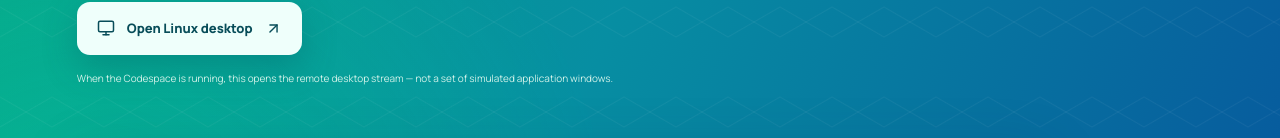
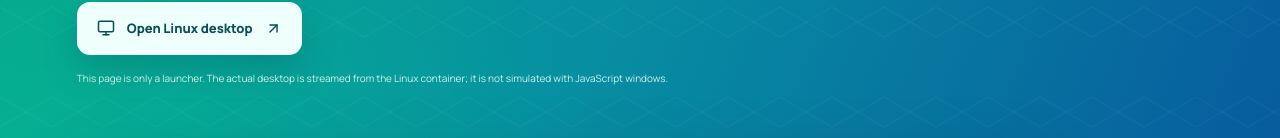
Before and after one commit to Jershone/BrowserOS, a React (Vite) app: page / in a window 1280 px wide. Shown: the part 473-611 px from the top of the page. Built offline with nearby package versions, Linux system fonts and the light colour scheme.

Commit message:
Link static project page to real Codespaces Linux desktop

```diff
--- a/src/App.tsx
+++ b/src/App.tsx
@@ -20,6 +20,8 @@ export default function App() {
   const desktopUrl = useMemo(getDesktopUrl, []);
   const onCodespaces = /app\.github\.dev$/.test(window.location.hostname);
   const local = window.location.hostname === 'localhost' || window.location.hostname === '127.0.0.1';
+  const destination = onCodespaces || local ? desktopUrl : 'https://github.com/Jershone/BrowserOS/codespaces';
+  const buttonText = onCodespaces || local ? 'Open Linux desktop' : 'Open this project in Codespaces';
 
   return (
     <main className="portal">
@@ -33,9 +35,9 @@ export default function App() {
         <div className="eyebrow"><span/> REAL LINUX SESSION</div>
         <h1>Your Linux desktop.<br/><em>Inside your browser.</em></h1>
         <p className="portal-lede">BrowserOS streams a real XFCE desktop running in your GitHub Codespace. The terminal, file manager, browser and office applications are Linux programs running in the remote environment.</p>
-        <a className="launch-desktop" href={desktopUrl}><Monitor size={18}/> Open Linux desktop <ArrowUpRight size={17}/></a>
-        {!onCodespaces && !local && <div className="portal-warning"><Info size={16}/> This is the static project page. Start the Codespace and open its private port 6080 to connect to Linux.</div>}
-        <div className="portal-note">When the Codespace is running, this opens the remote desktop stream — not a set of simulated application windows.</div>
+        <a className="launch-desktop" href={destination}><Monitor size={18}/> {buttonText} <ArrowUpRight size={17}/></a>
+        {!onCodespaces && !local && <div className="portal-warning"><Info size={16}/> The Linux desktop needs a running Codespace. Open this project in Codespaces, rebuild its container, then use the private forwarded port 6080.</div>}
+        <div className="portal-note">This page is only a launcher. The actual desktop is streamed from the Linux container; it is not simulated with JavaScript windows.</div>
       </section>
 
       <section className="native-apps">
```
